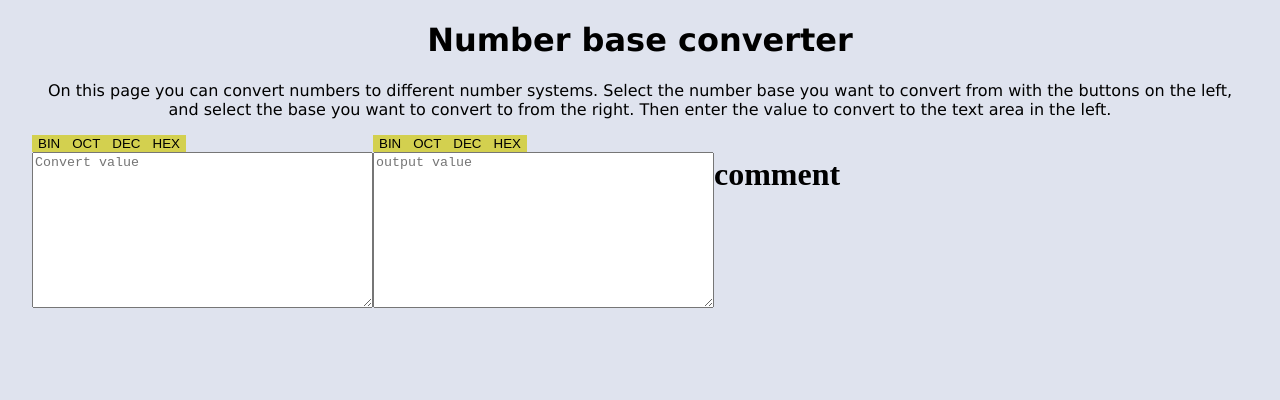
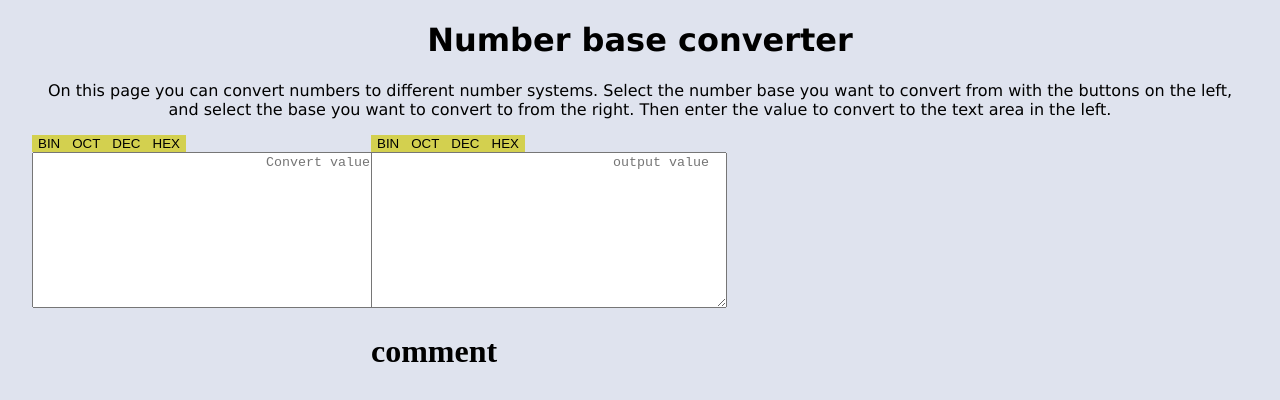
Before and after one commit to pbenipal61/Convocal, a plain HTML site: page src/cnr.html in a window 1280 px wide. Drawn offline with Linux system fonts and the light colour scheme.

Commit message:
put comment on cnr below text areas, updated project diary.

```diff
--- a/src/cnr.html
+++ b/src/cnr.html
@@ -40,10 +40,11 @@
                                 <textarea  name="convert_output" rows="10" cols="40" placeholder="output value" readonly></textarea>
 
                     </div>
+                    <div id="comment">
+                            <h1>comment</h1>
+                        </div>
             </div>
-            <div id="comment">
-                <h1>comment</h1>
-            </div>
+
 
 
     </body>
--- a/src/stylesheets/cnr.css
+++ b/src/stylesheets/cnr.css
@@ -30,6 +30,10 @@ body{
     display: flex;
     flex-direction: column;
 }
+textarea{
+    text-align: right;
+    padding-right: 5%;
+}
 /* #cb2{
     background-color: #D3D04F;
     border-color: #D3D04F;
```
Also changed, not shown: 1 other file.
